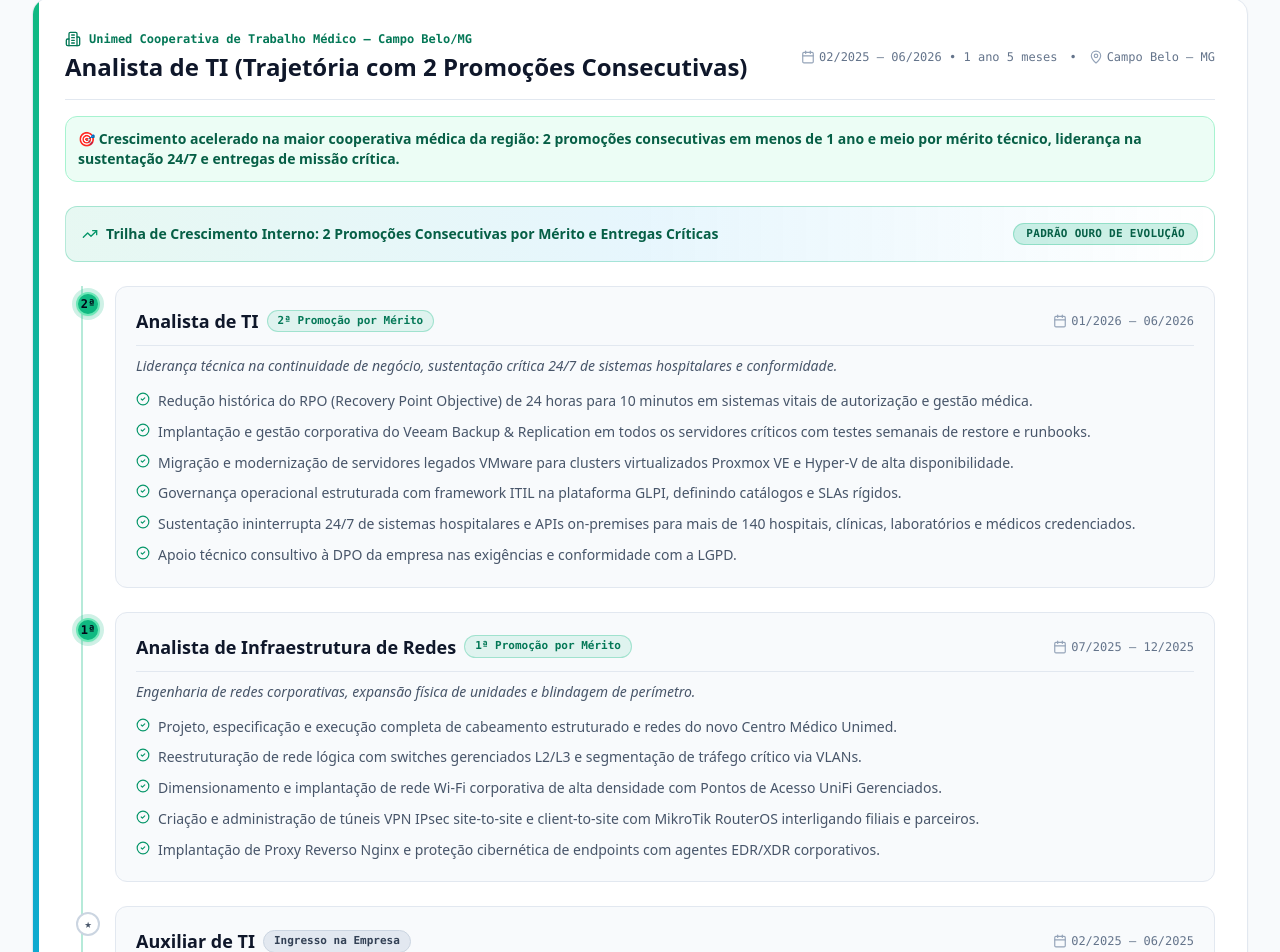
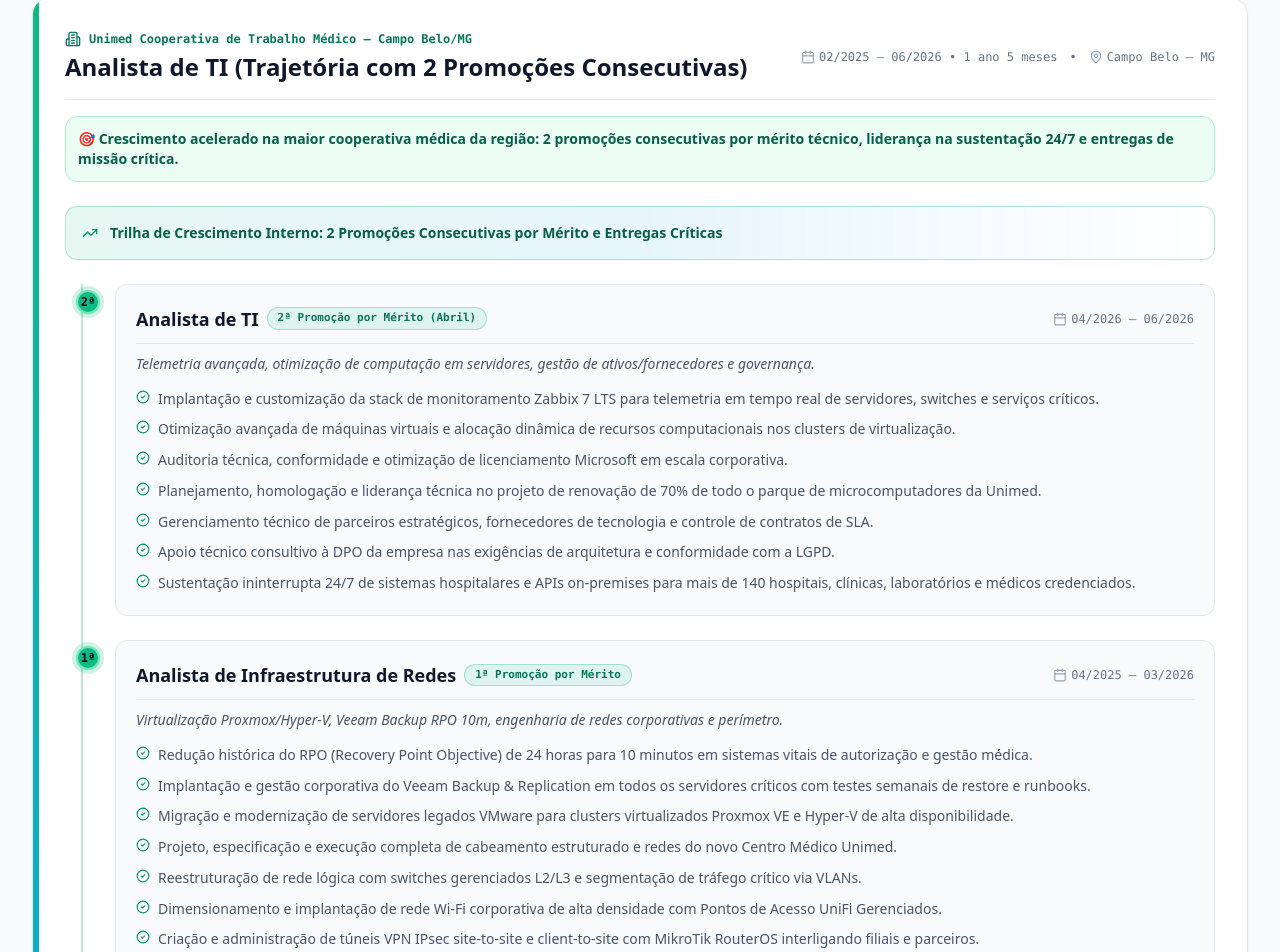
Before and after one commit to guilermiii/site-portifolio, a React (Vite) app: page / in a window 1280 px wide. Shown: the part 4892-5844 px from the top of the page. Built offline with nearby package versions, Linux system fonts and the light colour scheme.

Commit message:
feat: reestruturar experiencia unimed por cargo, ajustar periodos e atualizar curriculo em 2 paginas

```diff
--- a/src/components/Experience.tsx
+++ b/src/components/Experience.tsx
@@ -58,13 +58,10 @@ export default function Experience() {
               {exp.promotions && exp.promotions.length > 0 ? (
                 <div className="mt-6 space-y-6">
                   {/* Banner */}
-                  <div className="p-3.5 sm:p-4 rounded-xl bg-gradient-to-r from-emerald-500/10 via-sky-500/10 to-transparent border border-emerald-500/30 flex flex-col sm:flex-row sm:items-center justify-between gap-3">
-                    <div className="flex items-center space-x-2 text-xs sm:text-sm font-semibold text-emerald-800 dark:text-emerald-300">
-                      <TrendingUp className="w-4 h-4 text-emerald-600 dark:text-emerald-400 shrink-0" />
-                      <span>Trilha de Crescimento Interno: 2 Promoções Consecutivas por Mérito e Entregas Críticas</span>
-                    </div>
-                    <span className="text-[11px] font-mono px-3 py-0.5 rounded-full bg-emerald-500/20 text-emerald-800 dark:text-emerald-300 border border-emerald-500/30 font-bold tracking-wide w-fit">
-                      PADRÃO OURO DE EVOLUÇÃO
+                  <div className="p-3.5 sm:p-4 rounded-xl bg-gradient-to-r from-emerald-500/10 via-sky-500/10 to-transparent border border-emerald-500/30 flex items-center gap-3">
+                    <TrendingUp className="w-4 h-4 text-emerald-600 dark:text-emerald-400 shrink-0" />
+                    <span className="text-xs sm:text-sm font-semibold text-emerald-800 dark:text-emerald-300">
+                      Trilha de Crescimento Interno: 2 Promoções Consecutivas por Mérito e Entregas Críticas
                     </span>
                   </div>
 
--- a/src/components/InteractiveTerminal.tsx
+++ b/src/components/InteractiveTerminal.tsx
@@ -270,8 +270,8 @@ export default function InteractiveTerminal() {
               <div>Contato: guisouzaskill@gmail.com • LinkedIn: guilherme--desouza • GitHub: guilermiii</div>
               <div>Formação: Bacharelado em Sistemas de Informação (UNOPAR - Indo para o último período) | Técnico em Informática (CEFET)</div>
               <div className="text-slate-400 pt-1">
-                Especialista em sustentação de ambientes hospitalares 24/7 (140+ prestadores) com histórico de 2 promoções consecutivas por mérito na Unimed.
-                Redução comprovada de RPO de 24h para 10 min, Veeam Backup, virtualização Proxmox VE / VMware / Hyper-V,
+                Especialista em sustentação de ambientes hospitalares 24/7 (140+ prestadores) com histórico de 2 promoções consecutivas por mérito na Unimed (Auxiliar ➔ Redes ➔ Analista TI).
+                Implantação de Zabbix 7 LTS, GLPI/ITIL, redução de RPO de 24h para 10 min, Veeam Backup, virtualização Proxmox VE / Hyper-V,
                 redes MikroTik / UniFi, homelab Xeon X99 16c/32t 64GB e automação declarativa com Terraform, Kubernetes e Oracle Cloud.
               </div>
               <div className="pt-1 text-emerald-400 font-semibold">
--- a/src/data/portfolioData.ts
+++ b/src/data/portfolioData.ts
@@ -289,51 +289,59 @@ export const PORTFOLIO_DATA = {
       role: 'Analista de TI (Trajetória com 2 Promoções Consecutivas)',
       period: '02/2025 – 06/2026 • 1 ano 5 meses',
       location: 'Campo Belo – MG',
-      highlight: 'Crescimento acelerado na maior cooperativa médica da região: 2 promoções consecutivas em menos de 1 ano e meio por mérito técnico, liderança na sustentação 24/7 e entregas de missão crítica.',
+      highlight: 'Crescimento acelerado na maior cooperativa médica da região: 2 promoções consecutivas por mérito técnico, liderança na sustentação 24/7 e entregas de missão crítica.',
       promotions: [
         {
           role: 'Analista de TI',
-          period: '01/2026 – 06/2026',
-          badge: '2ª Promoção por Mérito',
+          period: '04/2026 – 06/2026',
+          badge: '2ª Promoção por Mérito (Abril)',
           badgeType: 'promotion',
-          summary: 'Liderança técnica na continuidade de negócio, sustentação crítica 24/7 de sistemas hospitalares e conformidade.',
+          summary: 'Telemetria avançada, otimização de computação em servidores, gestão de ativos/fornecedores e governança.',
+          highlights: [
+            'Implantação e customização da stack de monitoramento Zabbix 7 LTS para telemetria em tempo real de servidores, switches e serviços críticos.',
+            'Otimização avançada de máquinas virtuais e alocação dinâmica de recursos computacionais nos clusters de virtualização.',
+            'Auditoria técnica, conformidade e otimização de licenciamento Microsoft em escala corporativa.',
+            'Planejamento, homologação e liderança técnica no projeto de renovação de 70% de todo o parque de microcomputadores da Unimed.',
+            'Gerenciamento técnico de parceiros estratégicos, fornecedores de tecnologia e controle de contratos de SLA.',
+            'Apoio técnico consultivo à DPO da empresa nas exigências de arquitetura e conformidade com a LGPD.',
+            'Sustentação ininterrupta 24/7 de sistemas hospitalares e APIs on-premises para mais de 140 hospitais, clínicas, laboratórios e médicos credenciados.',
+          ],
+        },
+        {
+          role: 'Analista de Infraestrutura de Redes',
+          period: '04/2025 – 03/2026',
+          badge: '1ª Promoção por Mérito',
+          badgeType: 'promotion',
+          summary: 'Virtualização Proxmox/Hyper-V, Veeam Backup RPO 10m, engenharia de redes corporativas e perímetro.',
           highlights: [
             'Redução histórica do RPO (Recovery Point Objective) de 24 horas para 10 minutos em sistemas vitais de autorização e gestão médica.',
             'Implantação e gestão corporativa do Veeam Backup & Replication em todos os servidores críticos com testes semanais de restore e runbooks.',
             'Migração e modernização de servidores legados VMware para clusters virtualizados Proxmox VE e Hyper-V de alta disponibilidade.',
-            'Governança operacional estruturada com framework ITIL na plataforma GLPI, definindo catálogos e SLAs rígidos.',
-            'Sustentação ininterrupta 24/7 de sistemas hospitalares e APIs on-premises para mais de 140 hospitais, clínicas, laboratórios e médicos credenciados.',
-            'Apoio técnico consultivo à DPO da empresa nas exigências e conformidade com a LGPD.',
-          ],
-        },
-        {
-          role: 'Analista de Infraestrutura de Redes',
-          period: '07/2025 – 12/2025',
-          badge: '1ª Promoção por Mérito',
-          badgeType: 'promotion',
-          summary: 'Engenharia de redes corporativas, expansão física de unidades e blindagem de perímetro.',
-          highlights: [
             'Projeto, especificação e execução completa de cabeamento estruturado e redes do novo Centro Médico Unimed.',
             'Reestruturação de rede lógica com switches gerenciados L2/L3 e segmentação de tráfego crítico via VLANs.',
             'Dimensionamento e implantação de rede Wi-Fi corporativa de alta densidade com Pontos de Acesso UniFi Gerenciados.',
             'Criação e administração de túneis VPN IPsec site-to-site e client-to-site com MikroTik RouterOS interligando filiais e parceiros.',
             'Implantação de Proxy Reverso Nginx e proteção cibernética de endpoints com agentes EDR/XDR corporativos.',
+            'Sustentação ininterrupta 24/7 de sistemas hospitalares e APIs on-premises para mais de 140 hospitais, clínicas, laboratórios e médicos credenciados.',
           ],
         },
         {
           role: 'Auxiliar de TI',
-          period: '02/2025 – 06/2025',
-          badge: 'Ingresso na Empresa',
+          period: '02/2025 – 03/2025',
+          badge: 'Ingresso na Empresa (2 meses)',
           badgeType: 'initial',
-          summary: 'Suporte de campo, auditoria de inventário de ativos e rápida assimilação do ambiente hospitalar.',
+          summary: 'Suporte técnico aos cooperados, auditoria de inventário, implantação do GLPI e governança ITIL.',
           highlights: [
             'Atendimento ágil a chamados de suporte técnico para usuários internos e prestadores externos da cooperativa.',
             'Inventário minucioso de ativos de hardware e licenças de software, identificando gargalos e oportunidades de melhoria.',
-            'Alta produtividade operacional e rápido ganho de tração técnica que resultou na primeira promoção em menos de 5 meses.',
+            'Implantação e parametrização completa da plataforma GLPI.',
+            'Governança operacional estruturada com framework ITIL na plataforma GLPI, definindo catálogos e SLAs rígidos.',
+            'Sustentação ininterrupta 24/7 de sistemas hospitalares e APIs on-premises para mais de 140 hospitais, clínicas, laboratórios e médicos credenciados.',
           ],
         },
       ],
       techStack: [
+        'Zabbix 7 LTS',
         'Proxmox VE',
         'VMware ESXi',
         'Hyper-V',
```
Also changed, not shown: scripts/curriculo_abnt.html (+47 -10 lines), 1 other file (tests, documents, lock files or other folders).
